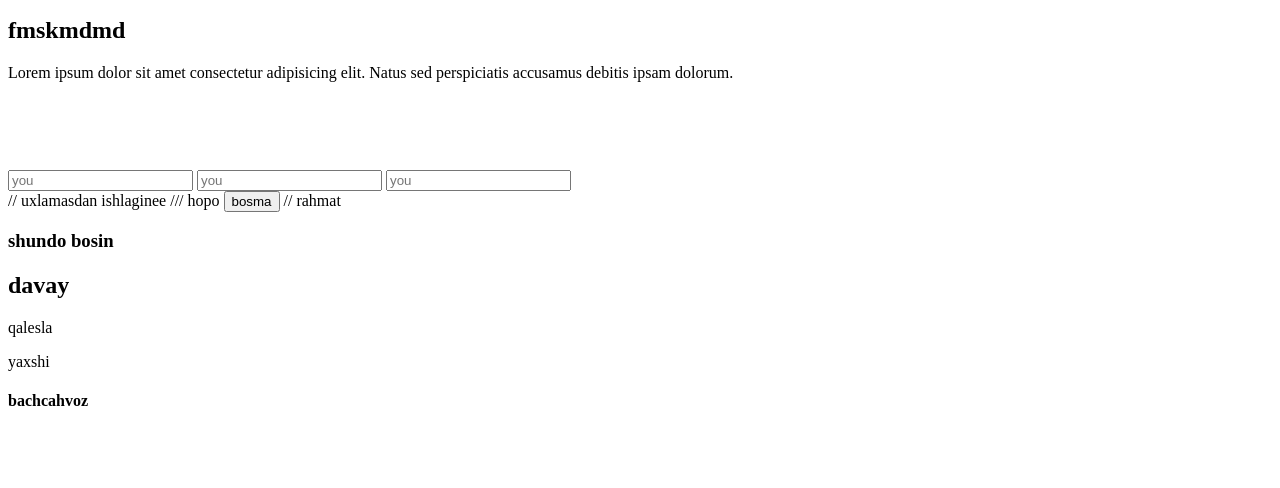
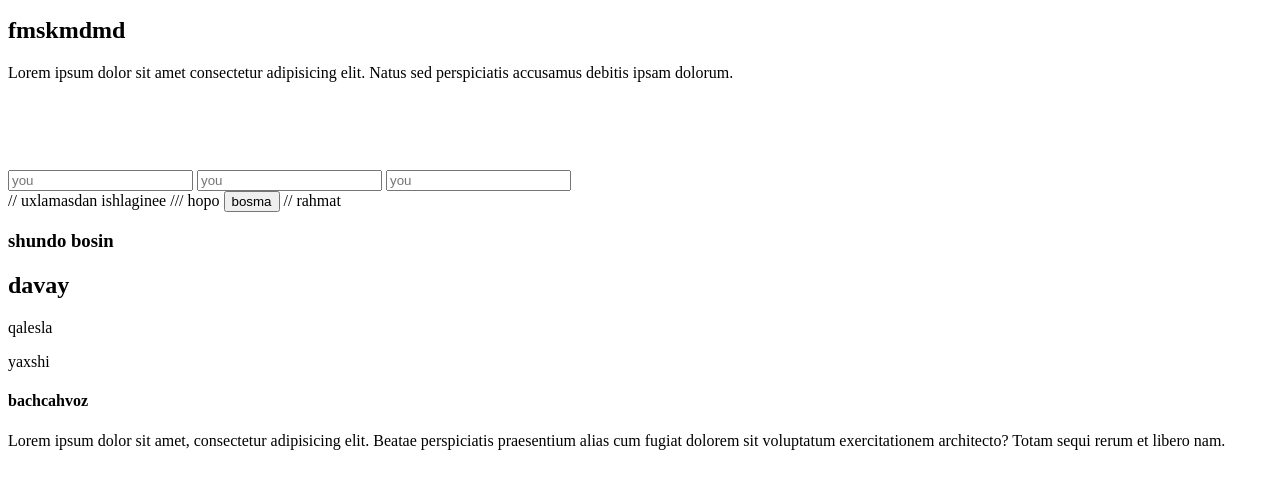
Before and after one commit to Sobirjon9/Sobirjon9.github.io, a plain HTML site: page index.html in a window 1280 px wide. Shown: the part 104-592 px from the top of the page. Drawn offline with Linux system fonts and the light colour scheme.

Commit message:
11-qadam

```diff
--- a/index.html
+++ b/index.html
@@ -27,5 +27,6 @@
     <p>qalesla</p>
     <p>yaxshi</p>
     <h4>bachcahvoz</h4>
+    <p>Lorem ipsum dolor sit amet, consectetur adipisicing elit. Beatae perspiciatis praesentium alias cum fugiat dolorem sit voluptatum exercitationem architecto? Totam sequi rerum et libero nam.</p>
 </body>
 </html>
```
